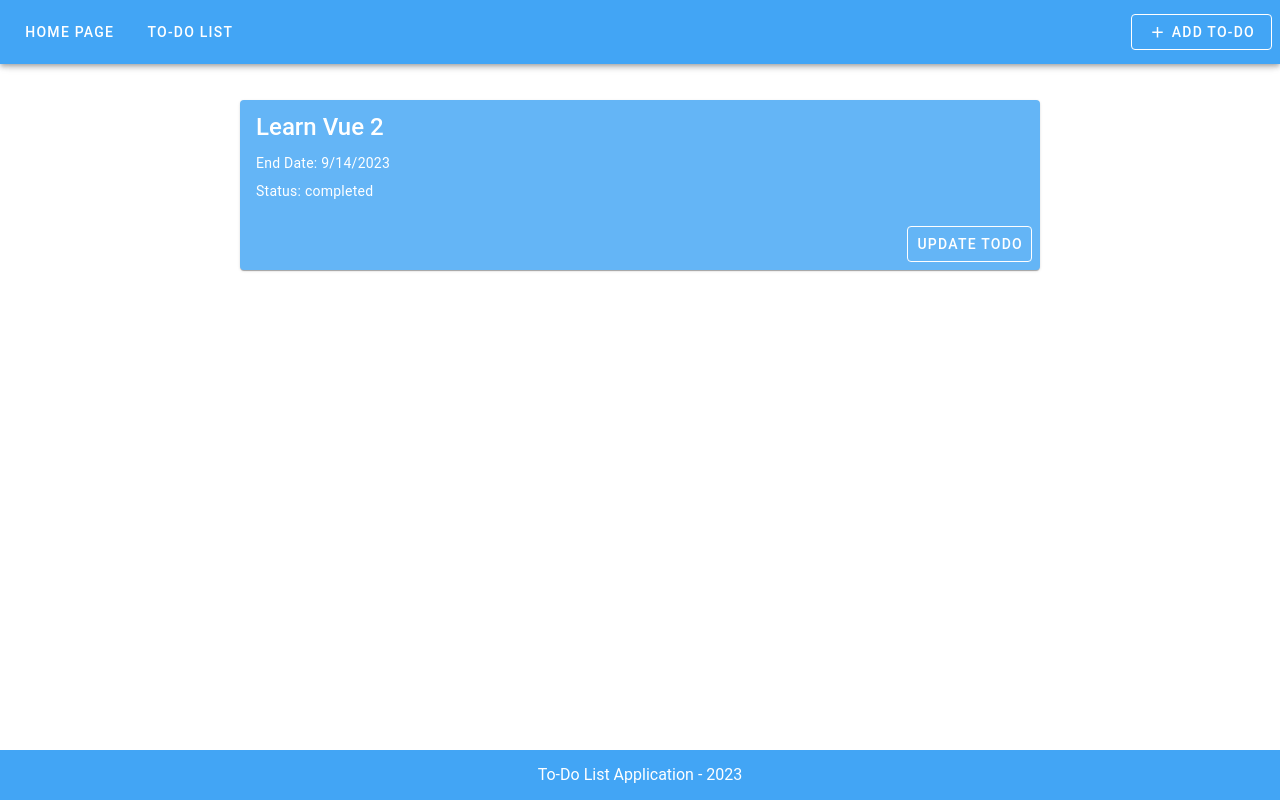
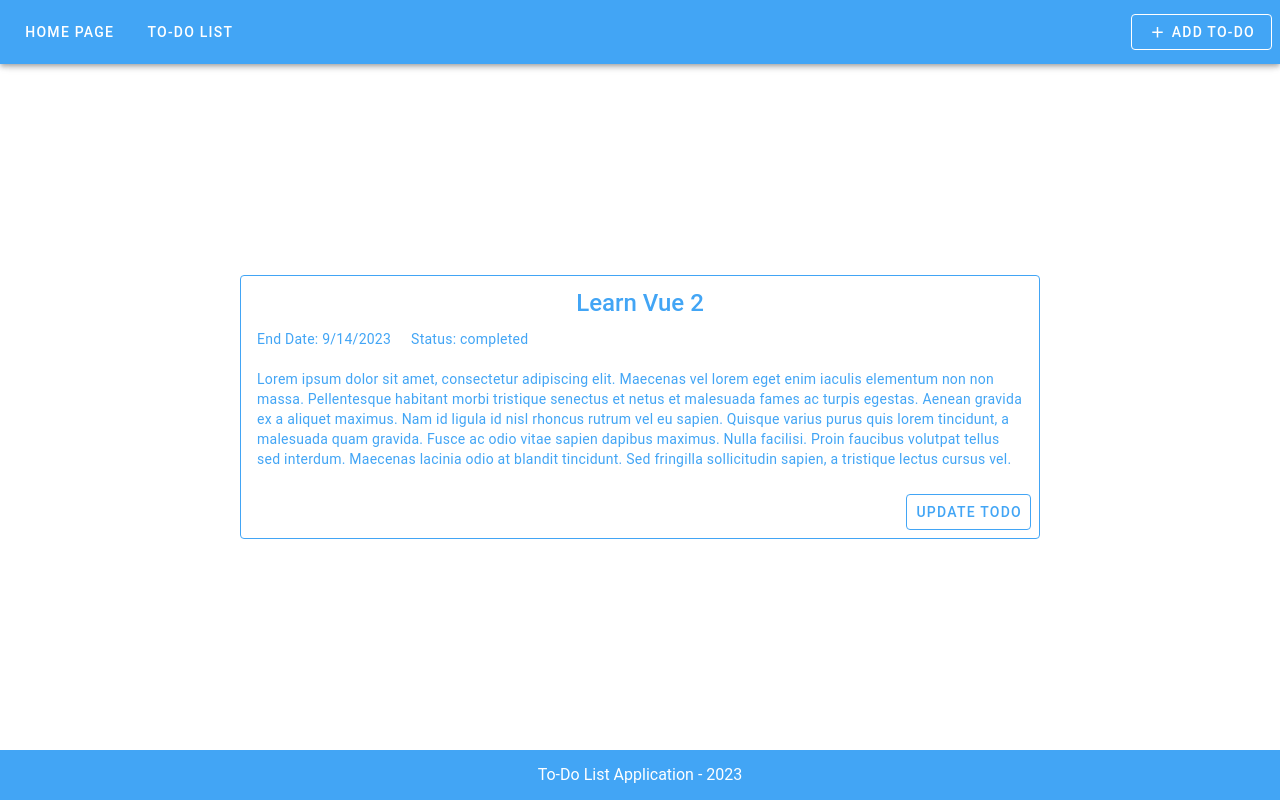
Before and after one commit to muhammederdinc/to-do-app, a Vue app: page /todo/1 in a window 1280 px wide. Built offline with nearby package versions, Linux system fonts and the light colour scheme.

Commit message:
feat: change card variant and add lorem ipsum

```diff
--- a/src/components/templates/TTodoDetail.vue
+++ b/src/components/templates/TTodoDetail.vue
@@ -10,23 +10,34 @@ defineProps({
 </script>
 
 <template>
-  <div class="d-flex justify-center pa-4">
+  <div class="d-flex flex-column justify-center align-center h-100 pa-4">
     <v-card
-      class="text-white"
-      color="blue-lighten-2"
-      width="800"
+      variant="outlined"
+      class="text-black"
+      color="blue-lighten-1"
+      max-width="800"
     >
-      <v-card-title class="text-h5">
+      <v-card-title class="text-h5 text-center">
         {{ todo.title }}
       </v-card-title>
 
       <v-card-text class="d-flex flex-column">
+        <div class="d-flex">
           <span>
             End Date: {{ new Intl.DateTimeFormat("en-US").format(new Date(todo.endDate)) }}
           </span>
 
-        <span class="mt-2">
+          <span class="ml-5">
             Status: {{ todo.state }}
+          </span>
+        </div>
+
+        <span class="mt-5">
+          Lorem ipsum dolor sit amet, consectetur adipiscing elit. Maecenas vel lorem eget enim iaculis elementum non non massa.
+          Pellentesque habitant morbi tristique senectus et netus et malesuada fames ac turpis egestas. Aenean gravida ex a aliquet maximus.
+          Nam id ligula id nisl rhoncus rutrum vel eu sapien. Quisque varius purus quis lorem tincidunt, a malesuada quam gravida.
+          Fusce ac odio vitae sapien dapibus maximus. Nulla facilisi. Proin faucibus volutpat tellus sed interdum.
+          Maecenas lacinia odio at blandit tincidunt. Sed fringilla sollicitudin sapien, a tristique lectus cursus vel.
         </span>
       </v-card-text>
 
```
Lines whose indentation alone changed are shown as unchanged.
